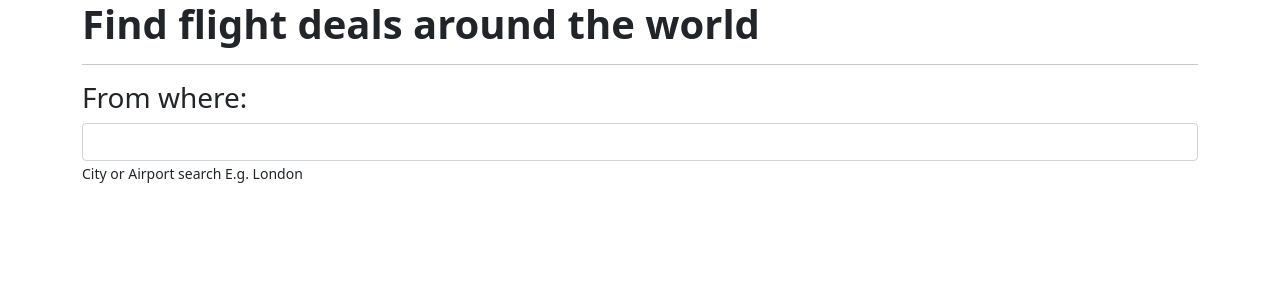
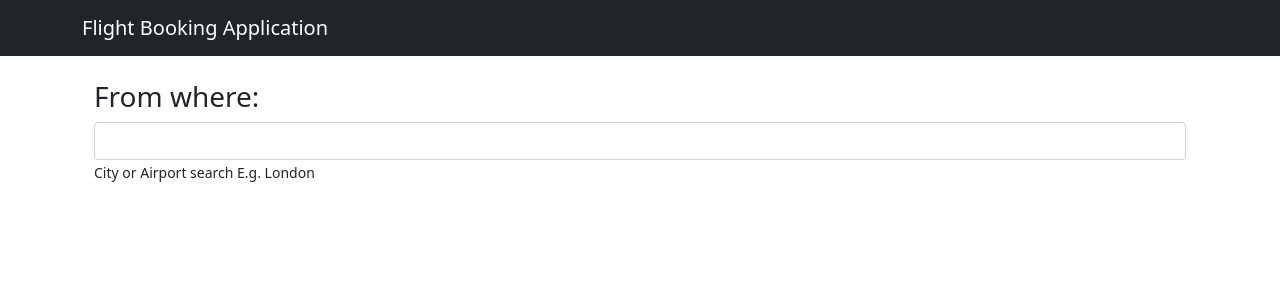
Before and after one commit to faisalmadd/6003CEM_Group2, an Angular app in the folder client/: page / in a window 1280 px wide. Shown: the top 300 px of the page. Built offline with nearby package versions, Linux system fonts and the light colour scheme.

Commit message:
Update index.html header

```diff
--- a/client/src/app/components/flights/flights.component.html
+++ b/client/src/app/components/flights/flights.component.html
@@ -1,5 +1,3 @@
-<h1><strong>Find flight deals around the world</strong></h1>
-<hr>
 <form>
         <div *ngIf="fromLocationTemplate">
             <label for=""><h3>From where:</h3></label>
@@ -27,5 +25,5 @@
                 </div>
                 <div class="card-footer"><b>SubType:</b> {{ Location.subType }}</div>
            </div>
-</div>
+        </div>
 </form>
--- a/client/src/index.html
+++ b/client/src/index.html
@@ -7,12 +7,19 @@
   <meta name="viewport" content="width=device-width, initial-scale=1">
   <link rel="icon" type="image/x-icon" href="favicon.ico">
   <!-- Bootstrap CSS -->
-    <link href="https://cdn.jsdelivr.net/npm/bootstrap@5.0.2/dist/css/bootstrap.min.css"
-          rel="stylesheet"
-          integrity="sha384-EVSTQN3/azprG1Anm3QDgpJLIm9Nao0Yz1ztcQTwFspd3yD65VohhpuuCOmLASjC"
-          crossorigin="anonymous">
+  <link href="https://cdn.jsdelivr.net/npm/bootstrap@5.0.2/dist/css/bootstrap.min.css"
+        rel="stylesheet"
+        integrity="sha384-EVSTQN3/azprG1Anm3QDgpJLIm9Nao0Yz1ztcQTwFspd3yD65VohhpuuCOmLASjC"
+        crossorigin="anonymous">
 </head>
 <body>
-  <app-root></app-root>
+  <nav class="navbar navbar-expand-lg navbar-dark bg-dark">
+    <div class="container">
+      <a class="navbar-brand" href="#">Flight Booking Application</a>
+    </div>
+  </nav>
+  <div class="container mt-4">
+    <app-root></app-root>
+  </div>
 </body>
 </html>
```
